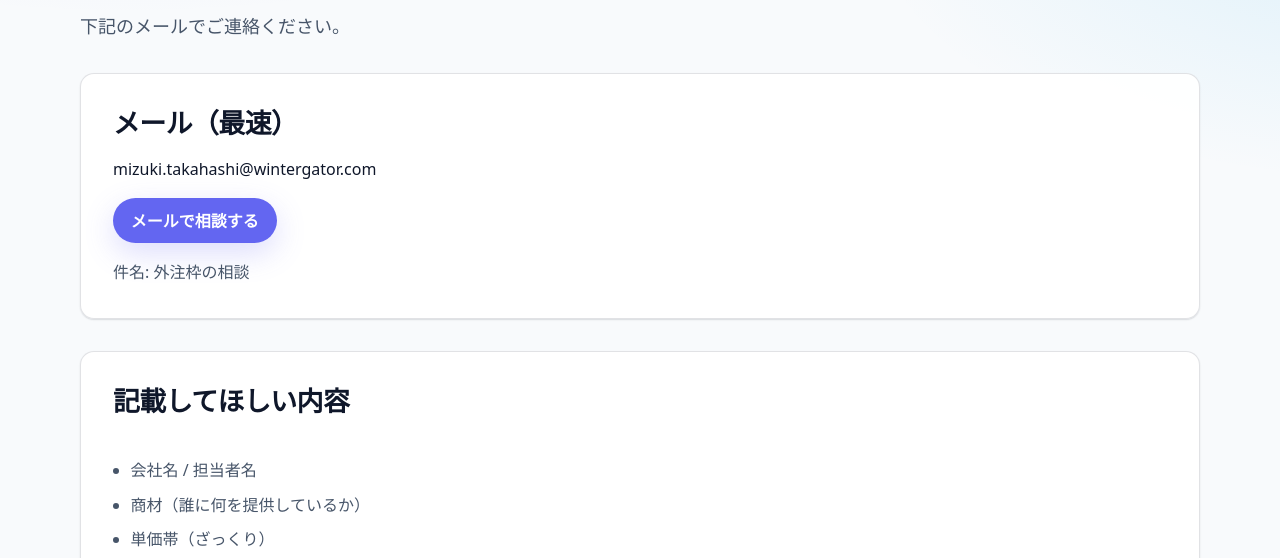
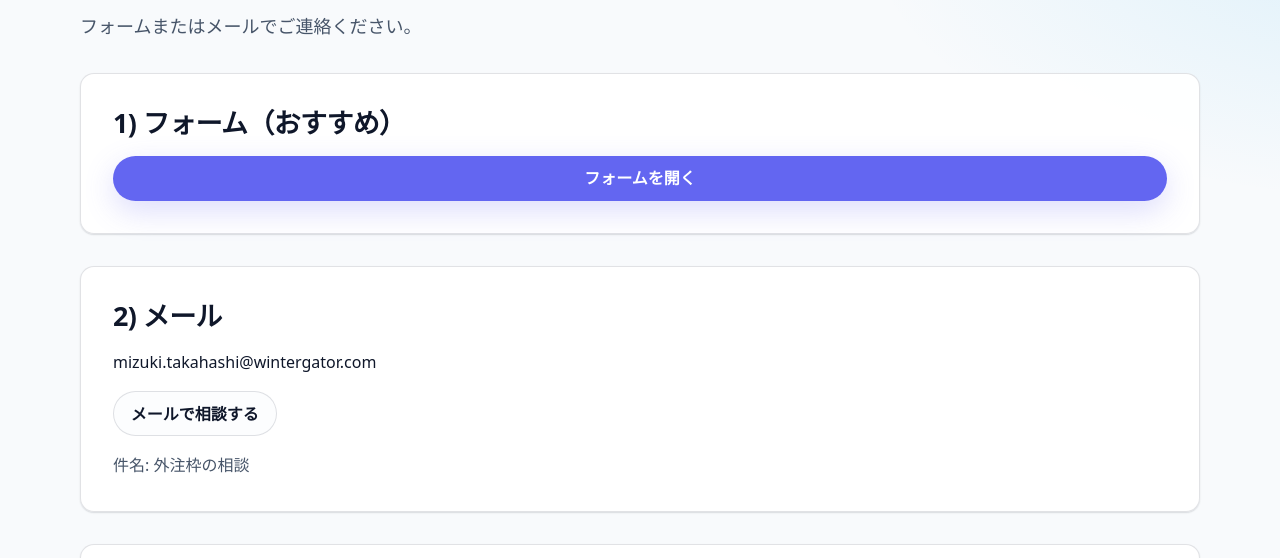
Before and after one commit to dekaazarashi1111-web/easy-aicode, a plain HTML site: page public/apply/index.html in a window 1280 px wide. Shown: the part 224-782 px from the top of the page. Drawn offline with Linux system fonts and the light colour scheme.

Commit message:
site: 申込フォームURLを更新

```diff
--- a/public/apply/index.html
+++ b/public/apply/index.html
@@ -4,7 +4,7 @@
   <meta charset="utf-8" />
   <meta name="viewport" content="width=device-width, initial-scale=1" />
   <title>外注枠の相談（3分） | Winter Gator</title>
-  <meta name="description" content="B2Bアウトバウンド運用代行の外注枠相談ページです。メールでご連絡ください。" />
+  <meta name="description" content="B2Bアウトバウンド運用代行の外注枠相談ページです。フォームまたはメールでご連絡ください。" />
   <link rel="canonical" href="https://wintergator.com/apply/" />
   <link rel="alternate" hreflang="ja" href="https://wintergator.com/apply/" />
   <link rel="icon" href="/favicon.png" />
@@ -14,7 +14,7 @@
   <meta name="theme-color" content="#6366f1" />
   <meta property="og:site_name" content="Winter Gator" />
   <meta property="og:title" content="外注枠の相談（3分） | Winter Gator" />
-  <meta property="og:description" content="B2Bアウトバウンド運用代行の外注枠相談ページです。メールでご連絡ください。" />
+  <meta property="og:description" content="B2Bアウトバウンド運用代行の外注枠相談ページです。フォームまたはメールでご連絡ください。" />
   <meta property="og:type" content="website" />
   <meta property="og:url" content="https://wintergator.com/apply/" />
   <meta property="og:locale" content="ja_JP" />
@@ -27,7 +27,7 @@
   <meta name="twitter:site" content="@WinterGator_app" />
   <meta name="twitter:creator" content="@WinterGator_app" />
   <meta name="twitter:title" content="外注枠の相談（3分） | Winter Gator" />
-  <meta name="twitter:description" content="B2Bアウトバウンド運用代行の外注枠相談ページです。メールでご連絡ください。" />
+  <meta name="twitter:description" content="B2Bアウトバウンド運用代行の外注枠相談ページです。フォームまたはメールでご連絡ください。" />
   <meta name="twitter:image" content="https://wintergator.com/assets/og-default.png" />
   <meta name="twitter:image:alt" content="外注枠の相談（3分） | Winter Gator のOG画像" />
   <meta name="twitter:url" content="https://wintergator.com/apply/" />
@@ -69,22 +69,25 @@
       <div class="stack">
         <p class="kicker">外注枠の相談</p>
         <h1 class="h1">外注枠の相談（3分）</h1>
-        <p class="lead">下記のメールでご連絡ください。</p>
+        <p class="lead">フォームまたはメールでご連絡ください。</p>
       </div>
 
-      <!-- TODO: GoogleフォームURLに差し替え: https://forms.gle/REPLACE_ME -->
+      <div class="card stack">
+        <h2 class="h2">1) フォーム（おすすめ）</h2>
+        <a class="btn btn--primary" href="https://forms.gle/NaCnBFUa4GsxTDNg9" target="_blank" rel="noopener noreferrer">フォームを開く</a>
+      </div>
 
       <div class="card stack">
-        <h2 class="h2">メール（最速）</h2>
+        <h2 class="h2">2) メール</h2>
         <p>mizuki.takahashi@wintergator.com</p>
         <div class="cluster">
-          <a class="btn btn--primary" href="mailto:mizuki.takahashi@wintergator.com?subject=外注枠の相談">メールで相談する</a>
+          <a class="btn btn--secondary" href="mailto:mizuki.takahashi@wintergator.com?subject=外注枠の相談">メールで相談する</a>
         </div>
         <p class="muted">件名: 外注枠の相談</p>
       </div>
 
       <div class="card stack">
-        <h2 class="h2">記載してほしい内容</h2>
+        <h2 class="h2">フォームで聞く内容</h2>
         <ul class="list">
           <li>会社名 / 担当者名</li>
           <li>商材（誰に何を提供しているか）</li>
```
